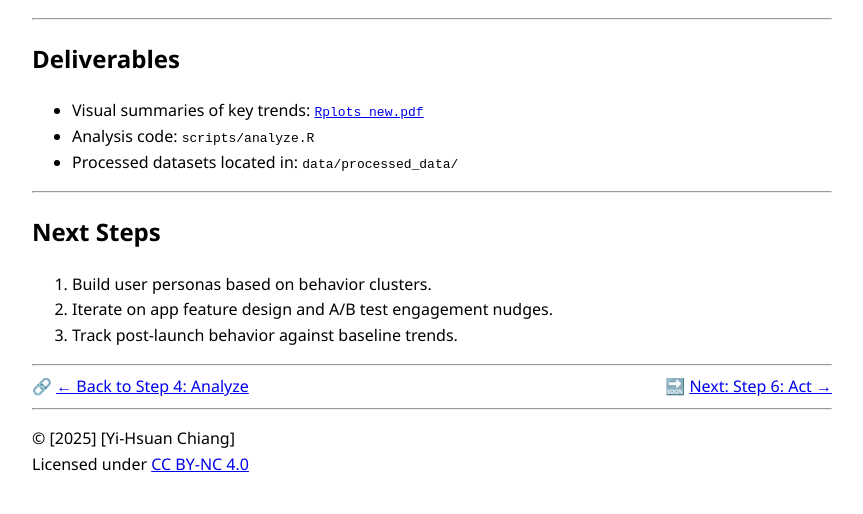
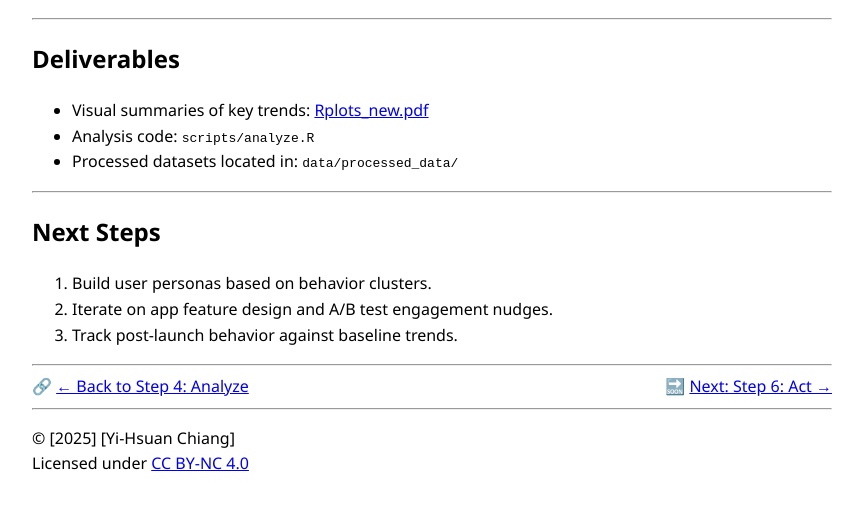
Before and after one commit to YiChiang12/bellabeat_case_study, a Jekyll site: the page built from docs/step5_share/step5_share.md, in a window 1280 px wide. Shown: the part 1236-1750 px from the top of the page, without its empty margins (208-1071 px from the left). Built offline with Jekyll 4.4.1, drawn with Linux system fonts in a browser that asks for light colours.

```diff
--- a/docs/step5_share/step5_share.md
+++ b/docs/step5_share/step5_share.md
@@ -45,8 +45,8 @@ In this final step, we summarize findings from the analysis to communicate actio
 
 ## Deliverables
 
-- Visual summaries of key trends: [`Rplots_new.pdf`]({{ '/assets/Rplots_new.pdf' | relative_url }})
-- Analysis code: `scripts/analyze.R`
+- Visual summaries of key trends: [Rplots_new.pdf]({{ '/assets/Rplots_new.pdf' | relative_url }})
+- Analysis code: <code>scripts/analyze.R</code>
 - Processed datasets located in: `data/processed_data/`
 
 <!-- [`analyze.R`](../../scripts/analysis.R) -->
```
